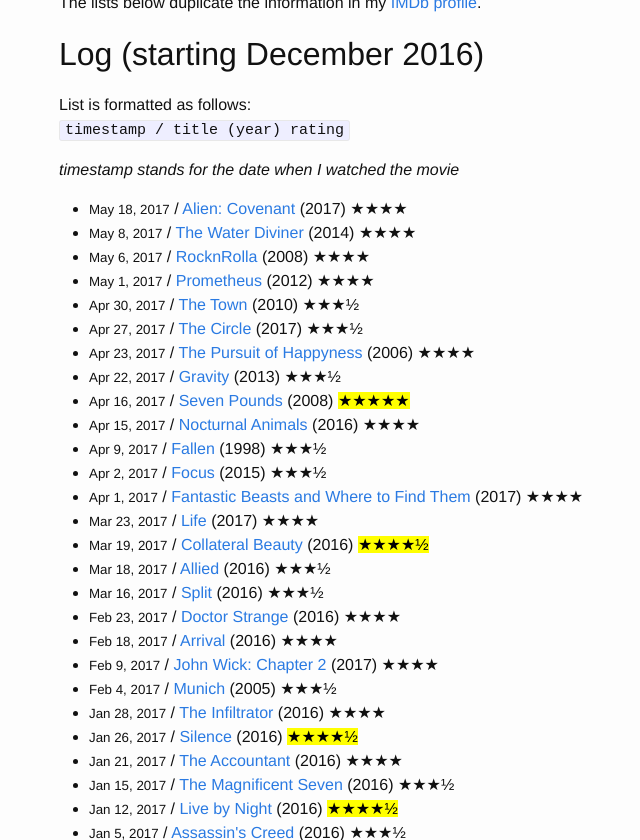
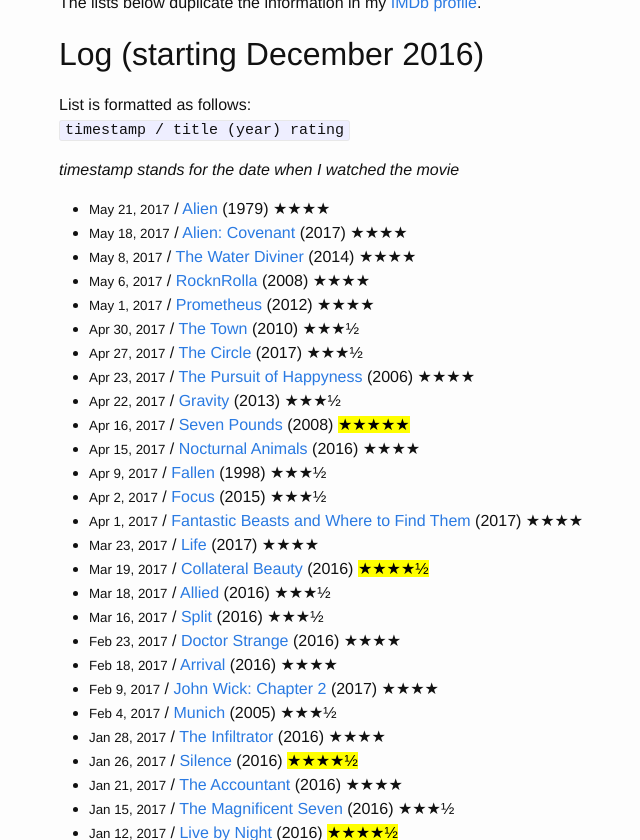
Before and after one commit to aspyatkin/personal-website, a Jekyll site: the page built from movie-list.md, in a window 1280 px wide and 900 px high, scrolled down 452 px, cut to the strip 60-900 px from the top of the window. Shown: the whole strip, without its empty margins (211-851 px from the left). Built offline with Jekyll 4.4.1, drawn with Linux system fonts in a browser that asks for light colours.

Commit message:
Update movie list

```diff
--- a/movie-list.md
+++ b/movie-list.md
@@ -5,6 +5,12 @@
 permalink: /movie-list/
 top_ndx: 4
 log_list:
+  - date: 'May 21, 2017'
+    title: 'Alien'
+    year: 1979
+    rating: 4
+    url: 'http://www.imdb.com/title/tt0078748/'
+
   - date: 'May 18, 2017'
     title: 'Alien: Covenant'
     year: 2017
```
